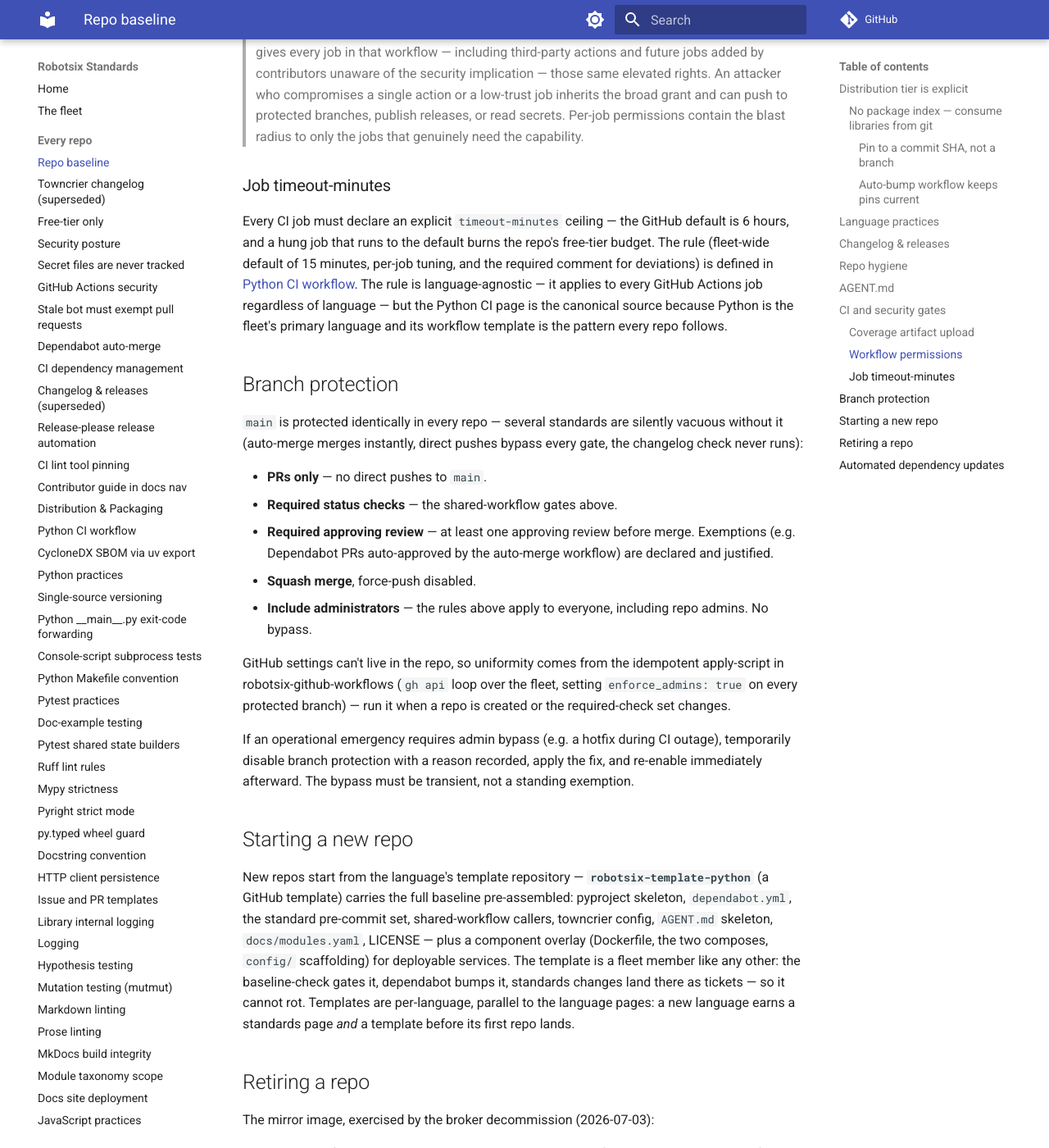
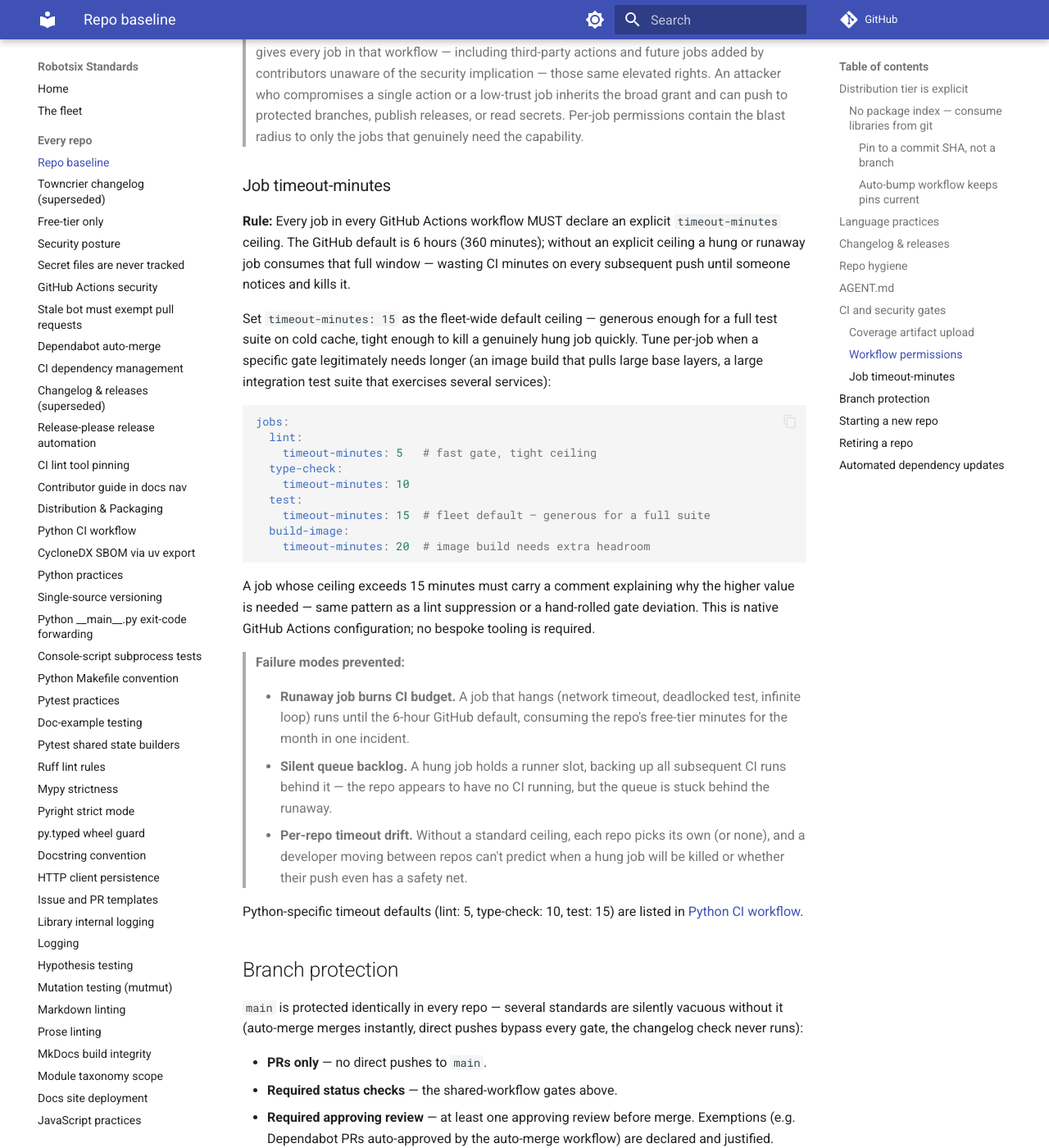
Before and after one commit to damien-robotsix/robotsix-standards, an MkDocs documentation site: the page built from docs/repo-baseline.md, in a window 1280 px wide and 1400 px high, scrolled down 5890 px. Shown: the whole window at 82% size. Built offline with MkDocs 1.6.1 and Material for MkDocs 9.7.7, drawn with Linux system fonts in a browser that asks for light colours; comment, search, counter and statistics services are not loaded.

Commit message:
docs: timeout-minutes rule scoped to Python CI only — non-Python workflow jobs uncovered and unenforced (20260828T103640Z-timeout-minutes-rule-scoped-to-python-ci-a1db) (#326)
* docs: timeout-minutes rule scoped to Python CI only — non-Python workflow jobs uncovered and unenforced (20260828T103640Z-timeout-minutes-rule-scoped-to-python-ci-a1db)

* ci: drop timeout-minutes from reusable-workflow caller jobs

---------

Co-authored-by: robotsix-mill <mill@robotsix.local>

````diff
--- a/docs/repo-baseline.md
+++ b/docs/repo-baseline.md
@@ -278,15 +278,51 @@ across the fleet.
 
 ### Job timeout-minutes
 
-Every CI job must declare an explicit `timeout-minutes` ceiling — the
-GitHub default is 6 hours, and a hung job that runs to the default
-burns the repo's free-tier budget.  The rule (fleet-wide default of 15
-minutes, per-job tuning, and the required comment for deviations) is
-defined in [Python CI workflow](python-ci-workflow.md#job-timeout-minutes).
-The rule is language-agnostic — it applies to every GitHub Actions job
-regardless of language — but the Python CI page is the canonical source
-because Python is the fleet's primary language and its workflow template
-is the pattern every repo follows.
+**Rule:** Every job in every GitHub Actions workflow MUST declare an
+explicit `timeout-minutes` ceiling.  The GitHub default is 6 hours
+(360 minutes); without an explicit ceiling a hung or runaway job
+consumes that full window — wasting CI minutes on every subsequent
+push until someone notices and kills it.
+
+Set `timeout-minutes: 15` as the fleet-wide default ceiling — generous
+enough for a full test suite on cold cache, tight enough to kill a
+genuinely hung job quickly.  Tune per-job when a specific gate
+legitimately needs longer (an image build that pulls large base layers,
+a large integration test suite that exercises several services):
+
+```yaml
+jobs:
+  lint:
+    timeout-minutes: 5   # fast gate, tight ceiling
+  type-check:
+    timeout-minutes: 10
+  test:
+    timeout-minutes: 15  # fleet default — generous for a full suite
+  build-image:
+    timeout-minutes: 20  # image build needs extra headroom
+```
+
+A job whose ceiling exceeds 15 minutes must carry a comment explaining
+why the higher value is needed — same pattern as a lint suppression or
+a hand-rolled gate deviation.  This is native GitHub Actions
+configuration; no bespoke tooling is required.
+
+> **Failure modes prevented:**
+>
+> - **Runaway job burns CI budget.** A job that hangs (network timeout,
+>   deadlocked test, infinite loop) runs until the 6-hour GitHub
+>   default, consuming the repo's free-tier minutes for the month in one
+>   incident.
+> - **Silent queue backlog.** A hung job holds a runner slot, backing up
+>   all subsequent CI runs behind it — the repo appears to have no CI
+>   running, but the queue is stuck behind the runaway.
+> - **Per-repo timeout drift.** Without a standard ceiling, each repo
+>   picks its own (or none), and a developer moving between repos can't
+>   predict when a hung job will be killed or whether their push
+>   even has a safety net.
+
+Python-specific timeout defaults (lint: 5, type-check: 10, test: 15)
+are listed in [Python CI workflow](python-ci-workflow.md#job-timeout-minutes).
 
 ## Branch protection
 
````
Also changed, not shown: docs/python-ci-workflow.md (+13 -37 lines).
